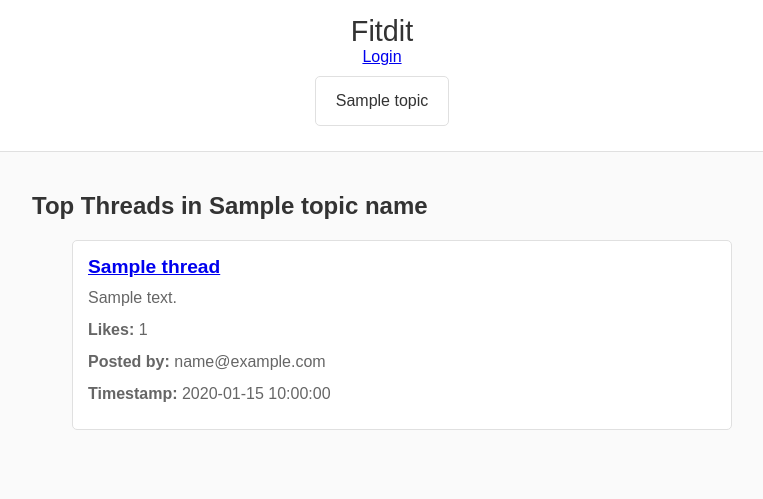
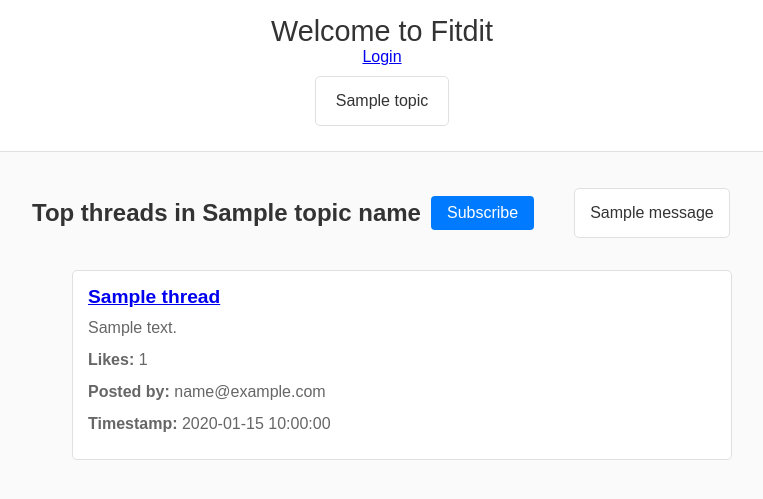
Before and after one commit to FlyingTiger7/CS4111-Project1, a Python web app: template templates/topic.html in a window 1280 px wide. Shown: the top 499 px of the page, without its empty margins (258-1021 px from the left). Run offline with Jinja, Linux system fonts and the light colour scheme; the template is opened without the code that fills it: most values are stand-ins (such as "Sample title", 1, 10 or a date in 2020); one stand-in notice (Sample message) is shown.

Commit message:
Subscribe tabl;e done

```diff
--- a/static/styles.css
+++ b/static/styles.css
@@ -170,3 +170,17 @@ ul li p {
 .login-container button:hover {
     background-color: #0056b3;
 }
+
+.subscribe-form {
+    background-color: transparent;
+    border: none;
+    padding: 0;
+    box-shadow: none;
+}
+
+.subscribe-form {
+    background-color: transparent;
+    border: none;
+    padding: 0;
+    box-shadow: none;
+}
--- a/templates/base.html
+++ b/templates/base.html
@@ -9,7 +9,7 @@
 </head>
 <body>
     <header>
-        <h1>Fitdit</h1>
+        <h1>Welcome to Fitdit</h1>
         <div class="login-bar">
             {% if current_user.is_authenticated %}
                 <span>Welcome, {{ current_user.email }}!</span>
--- a/templates/topic.html
+++ b/templates/topic.html
@@ -5,7 +5,39 @@
 {% block content %}
 
 <!-- Additional content for the topic page can go here -->
-<h2>Top Threads in {{ topic_name }}</h2>
+
+<div style="display: flex; align-items: center;">
+    <h2 style="margin: 0; margin-right: 10px;">Top threads in {{ topic_name }}</h2>
+
+    <!-- Subscribe Button -->
+
+    <form action="{{ url_for('subscribe_to_topic', topic_name=topic_name) }}" method="post" class="subscribe-form" style="margin: 0;">
+    {% if is_subscribed %}
+
+        <button type="submit" style="background-color: #6a0dad; color: white; border: none; padding: 8px 16px; border-radius: 4px; cursor: pointer;">
+        Subscribed
+        </button>
+    {% else %}
+        <button type="submit" style="background-color: #007BFF; color: white; border: none; padding: 8px 16px; border-radius: 4px; cursor: pointer;">
+        Subscribe
+        </button>
+
+    {% endif %}
+    </form>
+
+    {% with messages = get_flashed_messages() %}
+        {% if messages %}
+            <div class="flash-messages">
+                <ul>
+                    {% for message in messages %}
+                        <li>{{ message }}</li>
+                    {% endfor %}
+                </ul>
+            </div>
+        {% endif %}
+    {% endwith %}
+
+</div>
     <ul>
         {% for thread in topic_threads %}
             <li>
```
Also changed, not shown: app.py (+68 -3 lines).
